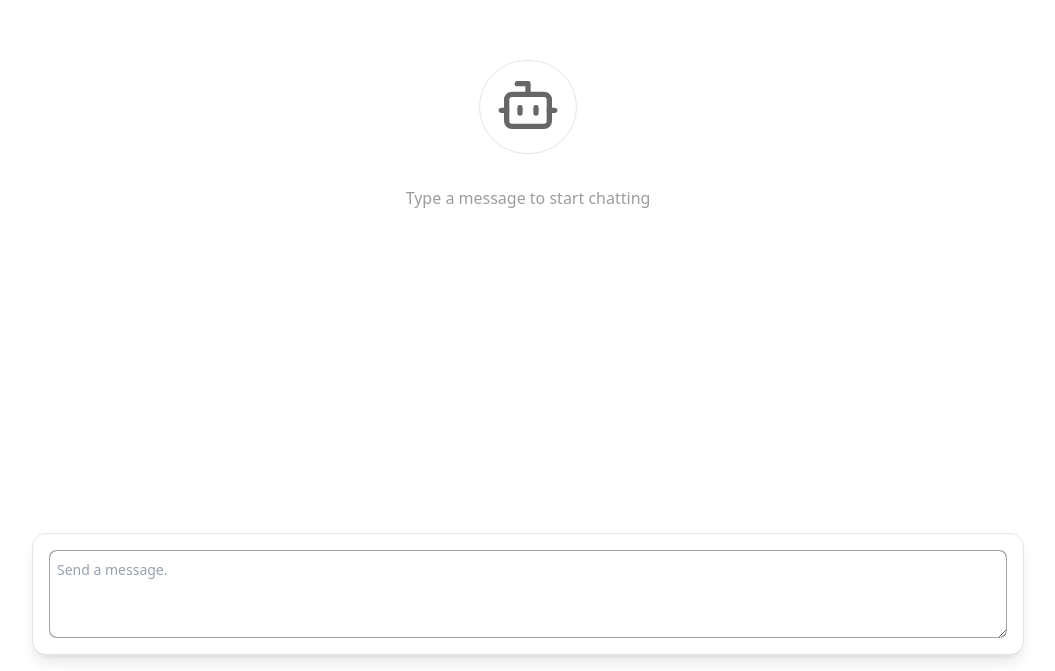
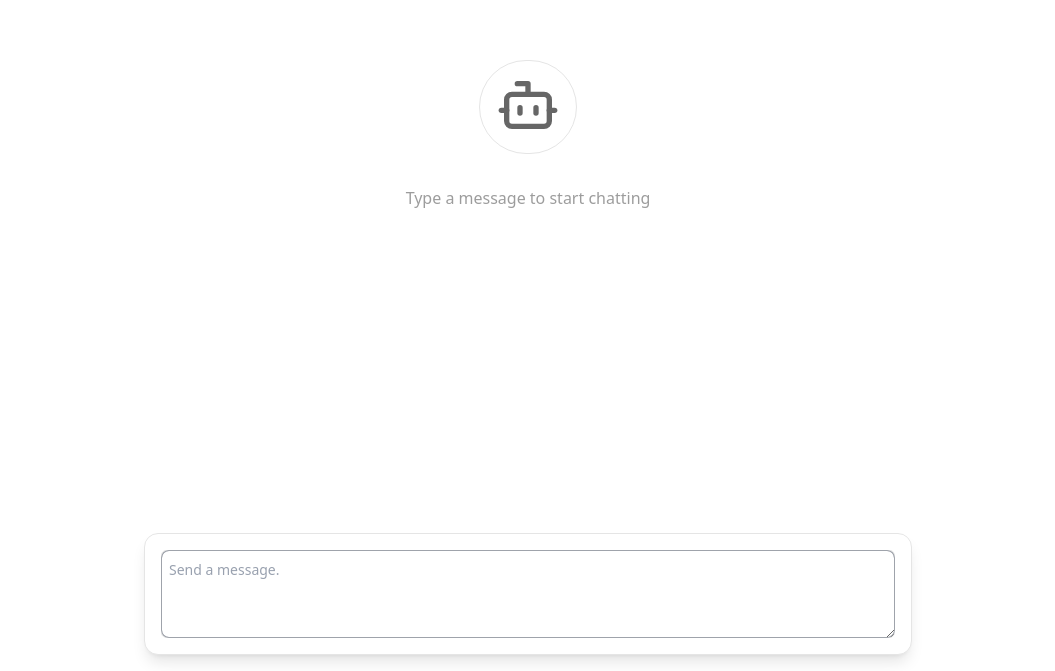
Before and after one commit to Giogia/Eloquent-AI-Challenge, a Next.js app in the folder frontend/: page /chat in a window 1280 px wide. Shown: the part 129-800 px from the top of the page, without its empty margins (112-1167 px from the left). Built offline with nearby package versions, Linux system fonts and the light colour scheme.

Commit message:
Graphic Fixes

```diff
--- a/frontend/app/chat/chat-prompt.tsx
+++ b/frontend/app/chat/chat-prompt.tsx
@@ -26,8 +26,8 @@ export function ChatPrompt() {
 
   return (
     <div className="fixed inset-x-0 bottom-0 w-full duration-300 ease-in-out animate-in peer-[[data-state=open]]:group-[]:lg:pl-[250px] peer-[[data-state=open]]:group-[]:xl:pl-[300px]">
-      <div className="md:mb-4 mx-auto lg:max-w-[calc(100%-18rem)]">
-        <div className="space-y-4 border-t bg-white p-2 shadow-lg sm:rounded-xl sm:border md:p-4">
+      <div className="md:mb-4 mx-auto max-w-3xl">
+        <div className="space-y-4 border-t bg-white p-2 shadow-lg md:rounded-xl sm:border md:p-4">
           <form
             ref={formRef}
             onSubmit={handleSubmit}
--- a/frontend/app/chat/empty-screen.tsx
+++ b/frontend/app/chat/empty-screen.tsx
@@ -1,3 +1,5 @@
+'use client'
+
 // dependencies
 import { Bot } from 'lucide-react'
 
```
